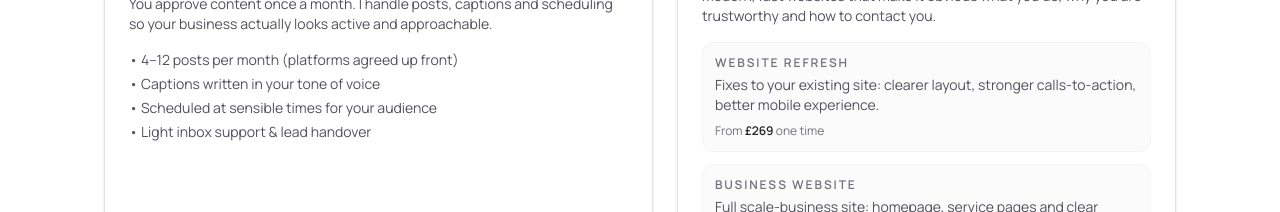
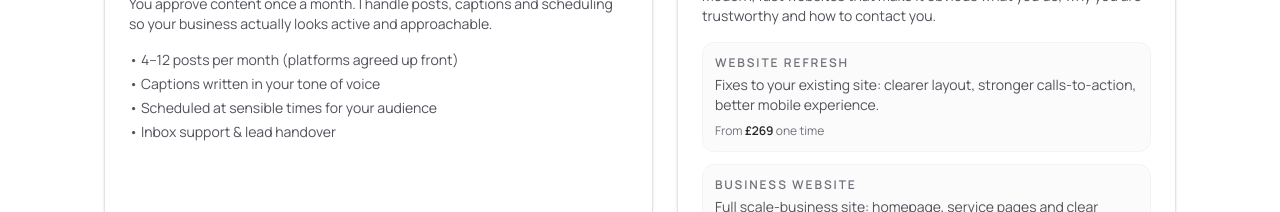
Before and after one commit to finnjefferis/jss, a Next.js app: page / in a window 1280 px wide. Shown: the part 1100-1312 px from the top of the page. Built offline with nearby package versions, Linux system fonts and the light colour scheme.

Commit message:
slight text edit

```diff
--- a/src/app/page.tsx
+++ b/src/app/page.tsx
@@ -131,7 +131,7 @@ export default function Page() {
     <li>• 4–12 posts per month (platforms agreed up front)</li>
     <li>• Captions written in your tone of voice</li>
     <li>• Scheduled at sensible times for your audience</li>
-    <li>• Light inbox support & lead handover</li>
+    <li>• Inbox support & lead handover</li>
   </ul>
 
   {/* Spacer pushes button to the bottom */}
```
